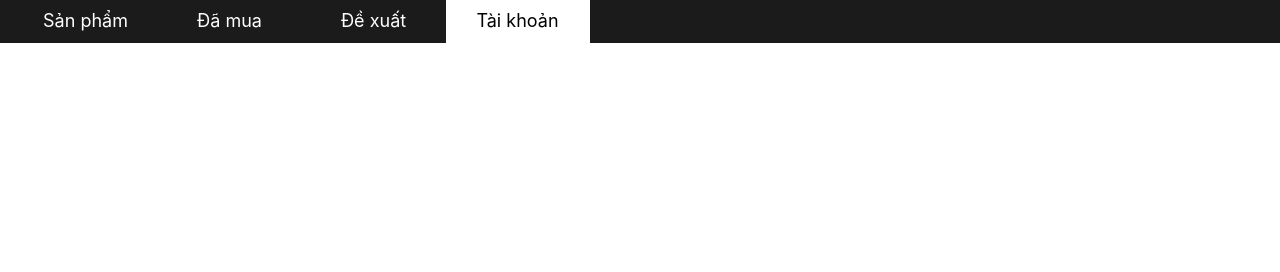
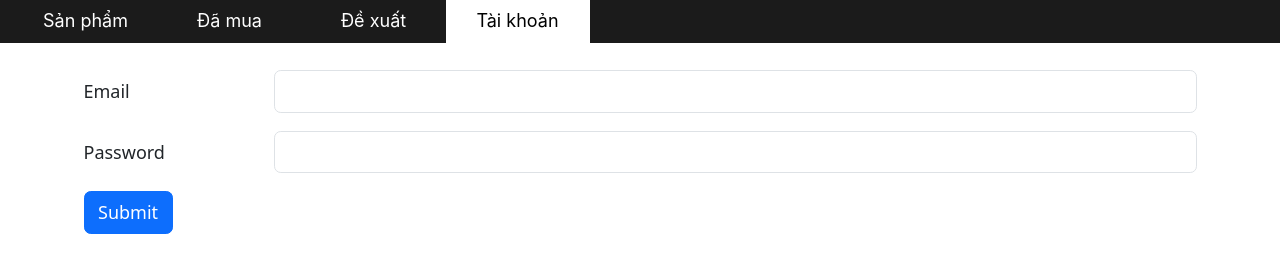
Before and after one commit to jeanDanh/btl-dstt, a React (Vite) app in the folder frontend/: page /tai-khoan in a window 1280 px wide. Shown: the part 298-570 px from the top of the page. Built offline with nearby package versions, Linux system fonts and the light colour scheme; no server answers.

Commit message:
dang nhap ok

```diff
--- a/frontend/src/components/Account.jsx
+++ b/frontend/src/components/Account.jsx
@@ -4,48 +4,82 @@ import { useState, useEffect } from 'react'
 import { createContext, useContext } from 'react'
 
 const LOGIN_API = "http://localhost:5000/dang-nhap";
-const request = new Request(LOGIN_API, {
+
+function Account() {
+    const [email, setEmail] = useState('');
+    const [password, setPassword] = useState('');
+    const [loginMessage, setLoginMessage] = useState('');
+    const handleSubmit = async (event) => {
+        event.preventDefault();
+        const requestBody = {
+            email: email,
+            password: password
+        };
+        const request = new Request(
+            LOGIN_API,
+            {
                 method: "POST",
                 headers: {
-        'Content-Type': 'application/json' // This is crucial
+                    'Content-Type': 'application/json'
                 },
-    body: JSON.stringify(
-        {
-            email: "phuong.nguyen@gmail.com",
-            password: "123456"
+                body: JSON.stringify(requestBody)
             }
-    )
-});
+        );
         try {
             const response = await fetch(request);
-    console.log("Response Status:", response.status);
-
-    // Check if the response is OK (status 200-299)
+            console.log("Response status", response.status);
             if (response.ok) {
-        const data = await response.json(); // This is where you get your JSON data
-        console.log("Parsed Data:", data);
-
+                const data = await response.json();
+                console.log("response data", console.data);
                 if (data.success) {
-            console.log("Login successful!");
-            console.log("User Information:", data.user); // Here's your user data!
-            // You can now use data.user to update your UI or state
+                    setLoginMessage("Login successful! Welcome, " + data.user.email);
+                    console.log("User Information:", data.user);
                 } else {
-            console.log("Login failed:", data.message);
+                    setLoginMessage("Login failed" + data.message);
                 }
             } else {
+                const errorData = await response.json();
+                setLoginMessage("Server error: " + errorData.message);
                 console.error("Server responded with an error status:", response.status);
-        // If the server sends an error message in JSON, you can still try to parse it
-        const errorData = await response.json();
                 console.error("Error details:", errorData.message);
             }
         } catch (error) {
+            setLoginMessage("Network error: " + error.message);
             console.error("Error during fetch:", error);
         }
-
-function Account() {
+    }
     return (
         <>
-
+            <form onSubmit={handleSubmit}>
+                <div className="row mb-3">
+                    <label htmlFor="emailInput" className="col-sm-2 col-form-label">Email</label>
+                    <div class="col-sm-10">
+                        <input
+                            type="email"
+                            className="form-control"
+                            id="emailInput"
+                            value={email}
+                            onChange={(e) => setEmail(e.target.value)} // Update email state on change
+                            required // Make field required
+                        ></input>
+                    </div>
+                </div>
+                <div className="row mb-3">
+                    <label className="col-sm-2 col-form-label">Password</label>
+                    <div className="col-sm-10">
+                        <input
+                            type="password"
+                            className="form-control"
+                            id="passwordInput"
+                            value={password}
+                            onChange={(e) => setPassword(e.target.value) //update password constantly
+                            }
+                        ></input>
+                    </div>
+                </div>
+                <button type="submit" className="btn btn-primary">Submit</button>
+            </form>
+            {loginMessage && <div className="mt-3 alert alert-info">{loginMessage}</div>} {/* Display login messages */}
         </>
     )
 }
```
Lines whose indentation alone changed are shown as unchanged.
